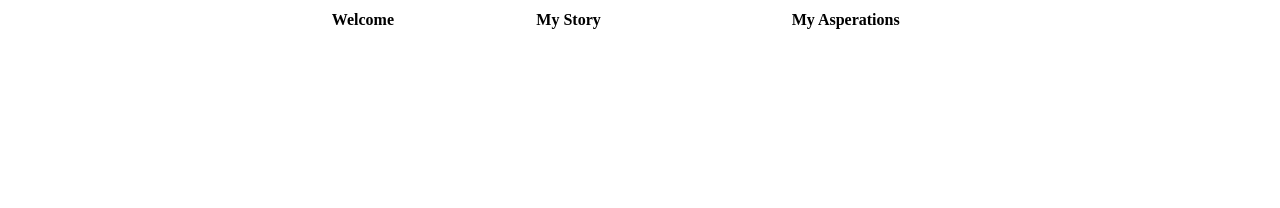
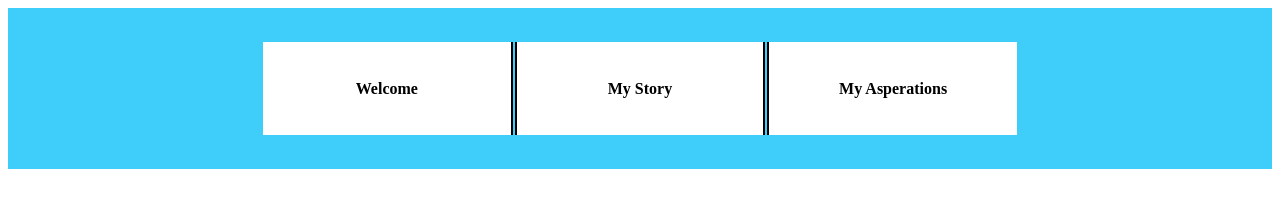
Before and after one commit to Crumbleberry/AboutMe1.0, a plain HTML site: page HTML/Index.html in a window 1280 px wide. Drawn offline with Linux system fonts and the light colour scheme; files that its build step writes are made by us from their sources.

Commit message:
Fixed file path
Changed it because it was in the wrong spot

```diff
--- a/HTML/Index.html
+++ b/HTML/Index.html
@@ -1,7 +1,7 @@
 <!DOCTYPE html>
 
 <head>
-	 <link rel="../CSS/stylesheet" href="StyleSheet.css">
+	 <link rel="stylesheet" href="../CSS/StyleSheet.css">
 </head>
 
 
```
